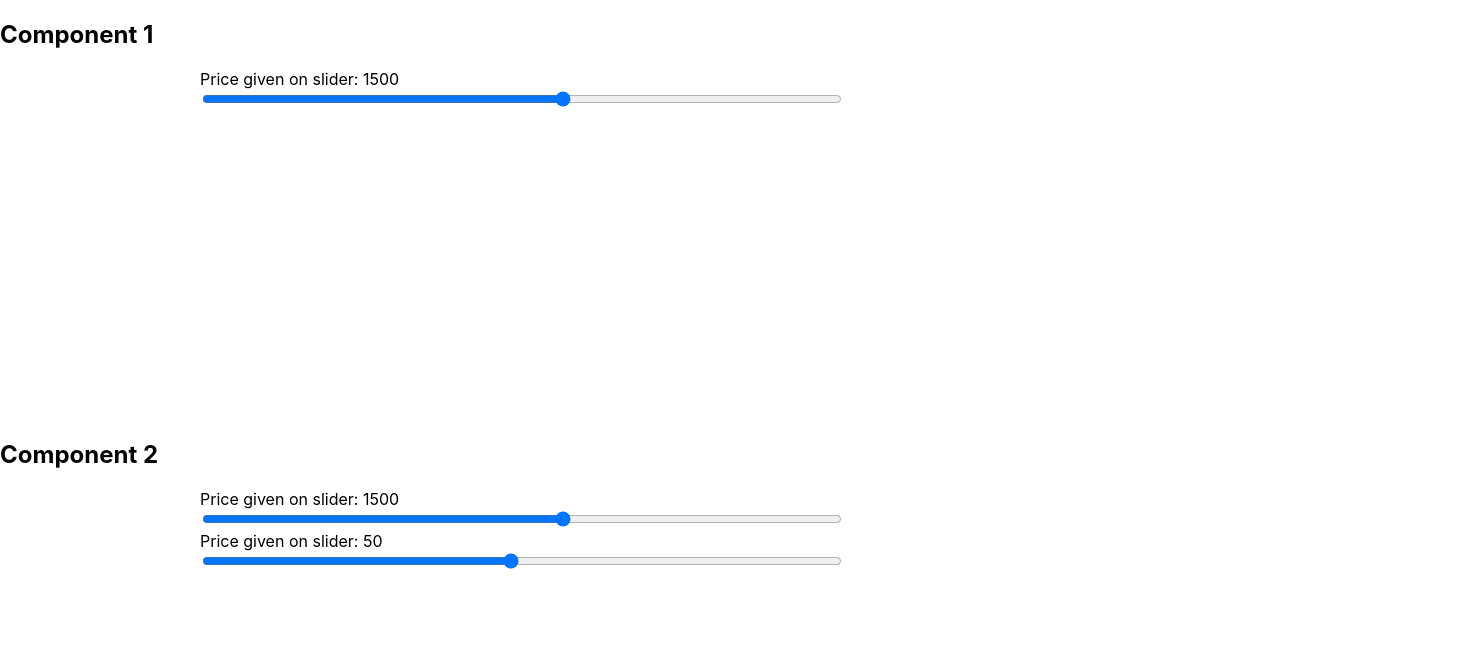
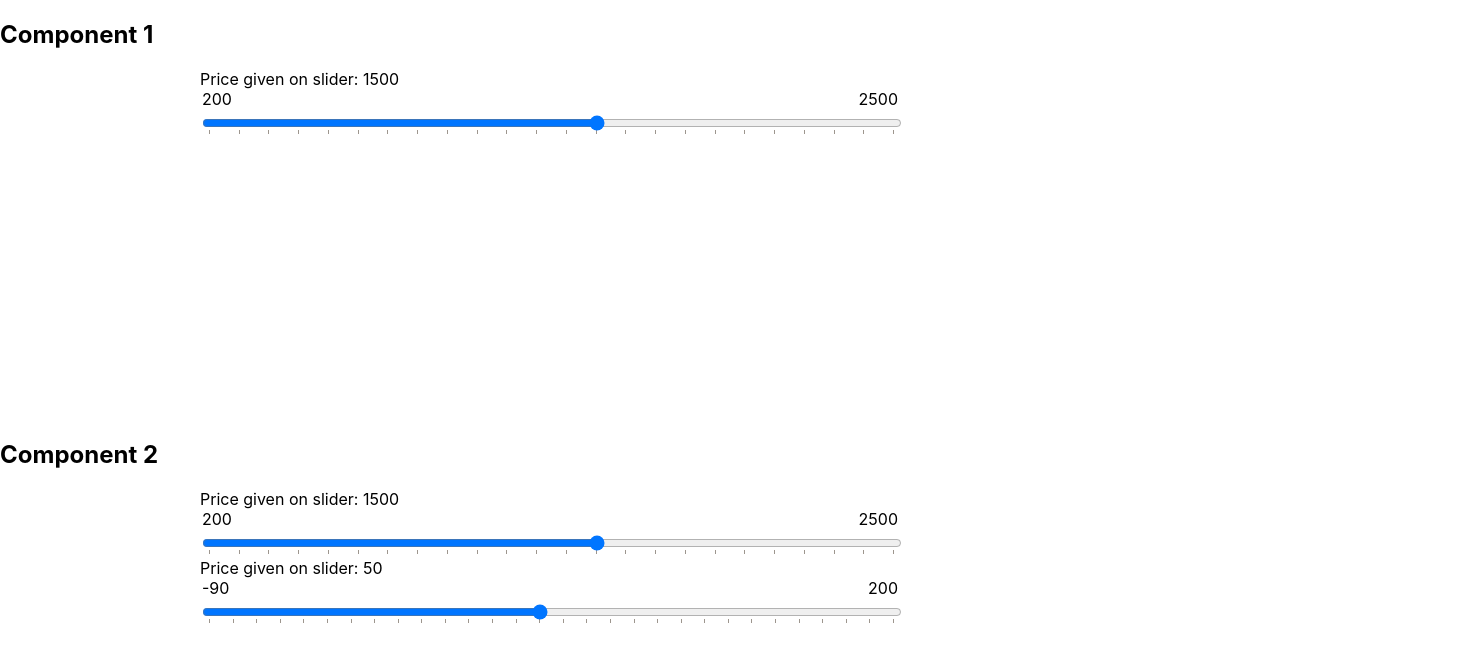
Before and after one commit to germancuello/react-echarts, a React (Create React App) app: page / in a window 1280 px wide. Shown: the top 662 px of the page, 1480 px wide, since content can reach past the window. Built offline with nearby package versions, Linux system fonts and the light colour scheme.

Commit message:
Fix slider issue

```diff
--- a/src/App.js
+++ b/src/App.js
@@ -8,7 +8,7 @@ import './App.css';
 const countOfYears = 11; // This should be greater 1 than real size because of including today.
 const startYear=2021;
 const priceSliderRange = [200, 2500];
-const priceSliderStep = 200;
+const priceSliderStep = 100;
 const percentSliderRange = [-90, 200];
 const percentSliderStep = 10;
 const carbonPriceToday = 200;
@@ -128,7 +128,7 @@ class App extends Component {
               startYear={startYear}
               countOfYears={countOfYears}
               carbonPriceToday={carbonPriceToday}
-              priceGivenOnSlider={value}
+              priceGivenOnSlider={value1}
               percentGivenOnSlider={percent}
             />
           </div>
--- a/src/components/Slider/Slider.css
+++ b/src/components/Slider/Slider.css
@@ -1,12 +1,13 @@
 .app-slider {
-  width: 100%;
+  width: 700px;
   margin-left: 200px;
 }
 
 .app-slider-input {
-  width: 50%;
+  width: 700px;
 }
 
 .app-slider-datalist {
   display: flex;
+  justify-content: space-between;
 }
--- a/src/components/Slider/Slider.js
+++ b/src/components/Slider/Slider.js
@@ -13,6 +13,16 @@ export default function Slider({
     <div className="app-slider">
       Price given on slider: {value}
       <br />
+      <datalist id={tickmarks} className="app-slider-datalist">
+        {sliderValues.map((item, idx) =>
+          <div
+            key={`slider-${idx}`}
+            style={{ display: idx !== 0 && idx !== sliderValues.length - 1 ? 'none' : null }}
+          >
+            <option value={item} label={item}/>
+          </div>
+        )}
+      </datalist>
       <input
         type="range"
         list={tickmarks}
@@ -23,11 +33,6 @@ export default function Slider({
         onInput={onSliderInput}
         className="app-slider-input"
       />
-      {/* <datalist id={tickmarks} className="app-slider-datalist">
-        {sliderValues.map((item, idx) =>
-          <option value={item} label={item} key={`slider-${idx}`}/>
-        )}
-      </datalist> */}
     </div>
   );
 }
```
